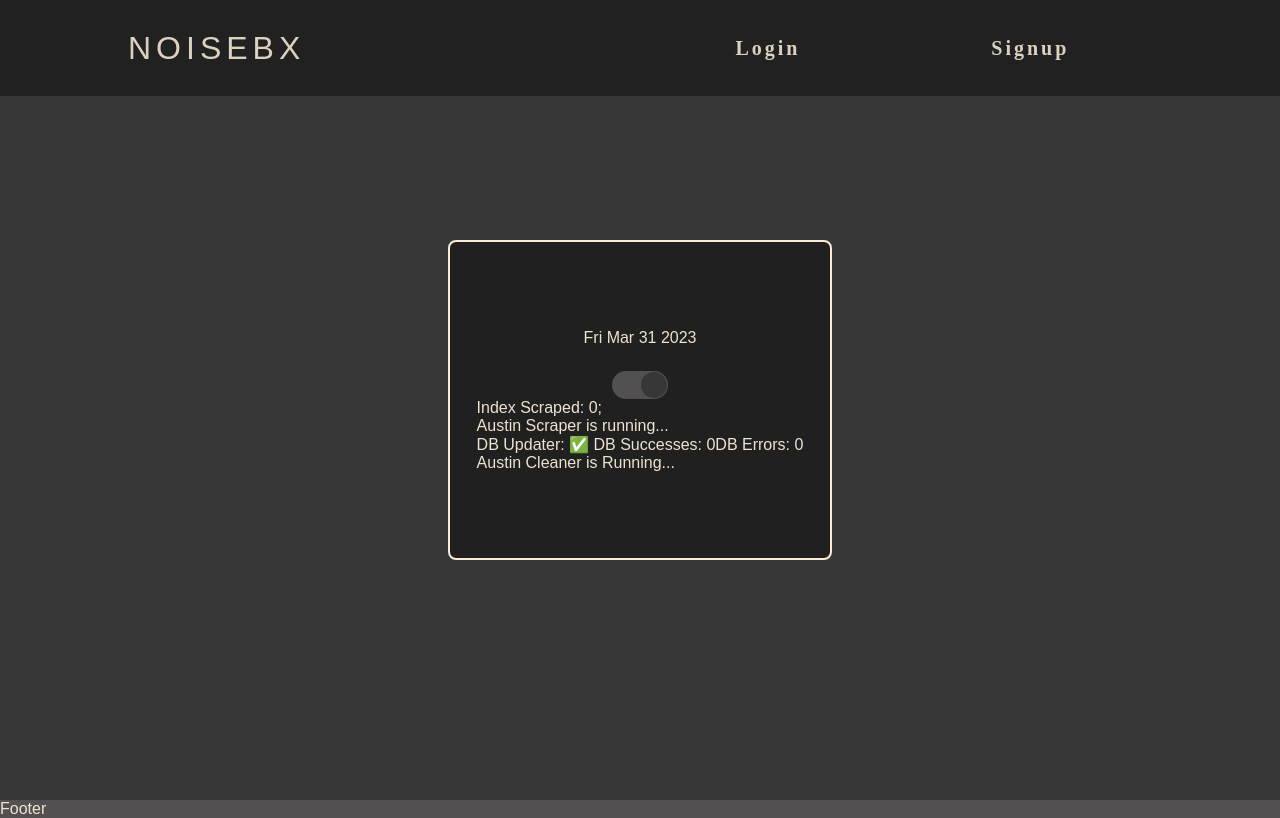
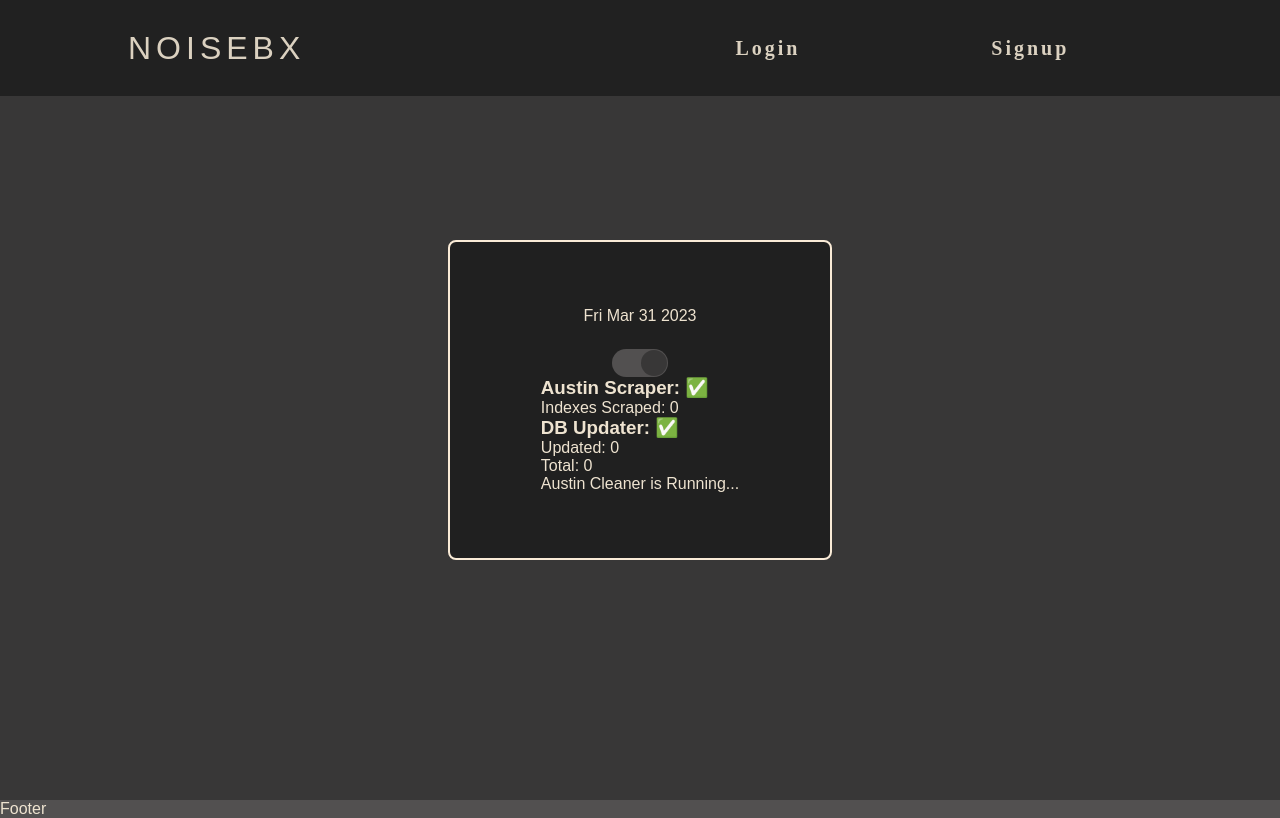
Before and after one commit to BDunham484/antecedent-journey, a React (Create React App) app in the folder client/: page /control in a window 1280 px wide. Both pictures are taken after a click on the element 640 px from the left and 421 px from the top of the page. Built offline with nearby package versions, Linux system fonts and the light colour scheme; no server answers; some icons are missing.

Commit message:
update updtater

```diff
--- a/client/src/components/DB_Updaters/AustinDbUpdater/index.js
+++ b/client/src/components/DB_Updaters/AustinDbUpdater/index.js
@@ -1,33 +1,35 @@
-import { useEffect } from 'react'
+import { useEffect, useState } from 'react'
 import { useMutation } from '@apollo/client';
 import { ADD_CONCERT } from '../../../utils/mutations';
 
-const AustinDbUpdater = ({ today, date, austinScraper }) => {
+const AustinDbUpdater = ({ today, date, austinScraper, setArr, totalConcerts }) => {
     const [addConcert] = useMutation(ADD_CONCERT)
-
-    let successCount = 0;
-    let errorCount = 0;
+    const [concertsAdded, setConcertsAdded] = useState(0);
 
     useEffect(() => {
+
         const dbConcertUpdater = async (arr) => {
             console.log('dbConcertUpdater is running');
-            await Promise.all(arr.map(async (dailyArr) => {
+            const response = await Promise.all(arr.map(async (dailyArr) => {
                 try {
-                    await Promise.all(dailyArr.map(async (concert) => {
+                    const outerResult = await Promise.all(dailyArr.map(async (concert) => {
                         try {
-                            const result = await addConcert({
+                            const innerResult = await addConcert({
                                 variables: { ...concert }
                             })
-                            result && successCount++
+                            return innerResult
                         } catch (e) {
                             console.error(e)
+                            return e
                         }
                     }))
+                    return outerResult
                 } catch (e) {
                     console.error(e)
-                    errorCount++
+                    return e
                 }
             }));
+            return response
         };
         // const dbConcertUpdater = async (arr) => {
         //     console.log('dbConcertUpdater is running');
@@ -43,15 +45,36 @@ const AustinDbUpdater = ({ today, date, austinScraper }) => {
         //         }));
         //     }));
         // };
-        dbConcertUpdater(austinScraper);
+        // dbConcertUpdater(austinScraper);
 
-    }, [addConcert, austinScraper, successCount, errorCount])
+        let updaterResults = dbConcertUpdater(austinScraper);
+
+
+        const printUpdaterResults = async () => {
+            const a = await updaterResults;
+
+            if (a.length) {
+                let mapResult = a.map((b) => {
+                    return b.length
+                })
+                const sum = mapResult.reduce((total, amount) => total + amount)
+                setArr(current => [...current, sum])
+                setConcertsAdded(sum)
+                return sum;
+            }
+        }
+
+        printUpdaterResults();
+
+    }, [addConcert, austinScraper, setArr, setConcertsAdded])
+
+
 
     return (
         <div className='dbUpdater-wrapper'>
-            DB Updater: ✅
-            DB Successes: {successCount}
-            DB Errors: {errorCount}
+            <h3>DB Updater: ✅</h3>
+            <div>Updated: {concertsAdded}</div>
+            <div>Total: {totalConcerts}</div>
         </div>
     )
 }
--- a/client/src/components/Scrapers/AustinScraper/index.js
+++ b/client/src/components/Scrapers/AustinScraper/index.js
@@ -11,8 +11,15 @@ const AustinScraper = () => {
     //set initial state using today's date
     const [date, setDate] = useState(today);
     const [scrapeIndex, setScrapeIndex] = useState(0);
+    const [arr, setArr] = useState([])
 
     const [scraperDate, setScraperDate] = useState(today);
+
+    let totalConcerts
+
+    if (arr.length > 0) {
+        totalConcerts = arr.reduce((total, amount) => total + amount)
+    }
 
     useEffect(() => {
         //  delcare empty array for dates
@@ -40,7 +47,7 @@ const AustinScraper = () => {
 
         let interval = setInterval(function () {
             index += 1;
-            setScrapeIndex(index)
+            // setScrapeIndex(index)
             if (index >= 90) {
                 return () => clearInterval(interval);
             }
@@ -57,8 +64,9 @@ const AustinScraper = () => {
         variables: { date: scraperDate }
     })
 
+
     if (concertData) {
-        console.log(concertData.austinConcertScraper.length / 2 + ' days of concerts have been scraped.');
+        console.log('SCRAPER RUN: ');
         console.log(concertData);
     };
 
@@ -75,13 +83,13 @@ const AustinScraper = () => {
 
     return (
         <div>
+            <h3>
+                Austin Scraper: ✅
+            </h3>
             <div>
-                Index Scraped: {scrapeIndex};
+                Indexes Scraped: {scrapeIndex}
             </div>
-            <div>
-                Austin Scraper is running...
-            </div>
-            <AustinDbUpdater today={today} date={date} austinScraper={austinScraper} />
+            <AustinDbUpdater today={today} date={date} austinScraper={austinScraper} setArr={setArr} totalConcerts={totalConcerts} />
         </div>
 
     )
```
